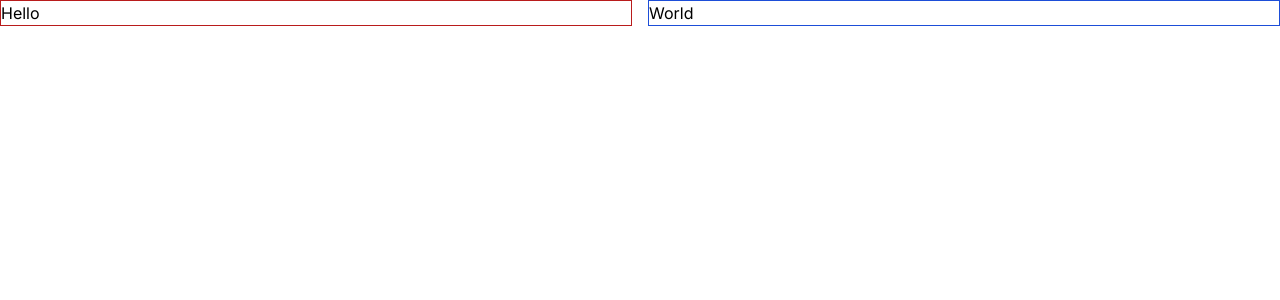
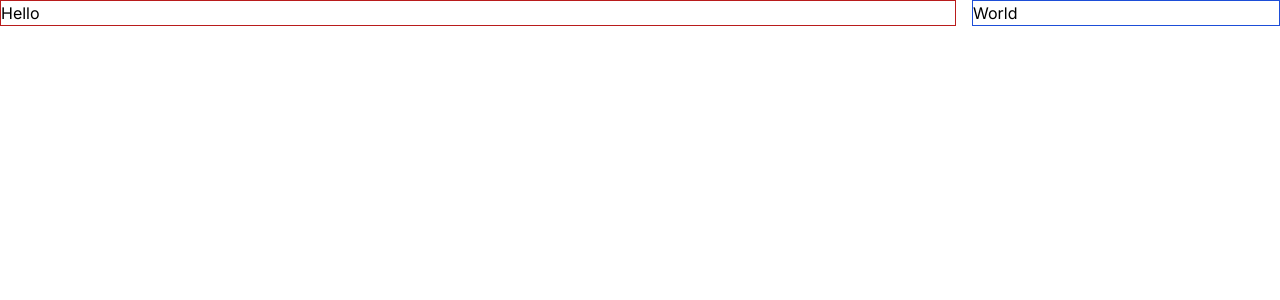
Before and after one commit to bpcampeau/hub.community.quebec, a Next.js app: page / in a window 1280 px wide. Shown: the top 300 px of the page. Built offline with nearby package versions, Linux system fonts and the light colour scheme.

Commit message:
feat: les colonnes ont un size [Funzzy333]

```diff
--- a/src/app/page.tsx
+++ b/src/app/page.tsx
@@ -1,9 +1,9 @@
 export default function Home() {
   return (
-    <div className="container mx-auto">
-      <div className="grid grid-cols-2 grid-flow-col gap-4">
-        <div className="border border-solid border-red-700">Hello</div>
-        <div className="border border-solid border-blue-700">World</div>
+    <div id="contenu" className="container mx-auto">
+      <div className="grid grid-cols-12 gap-4">
+        <div className="border border-solid border-red-700 col-span-9">Hello</div>
+        <div className="border border-solid border-blue-700 col-span-3">World</div>
       </div>
     </div>
   )
```
